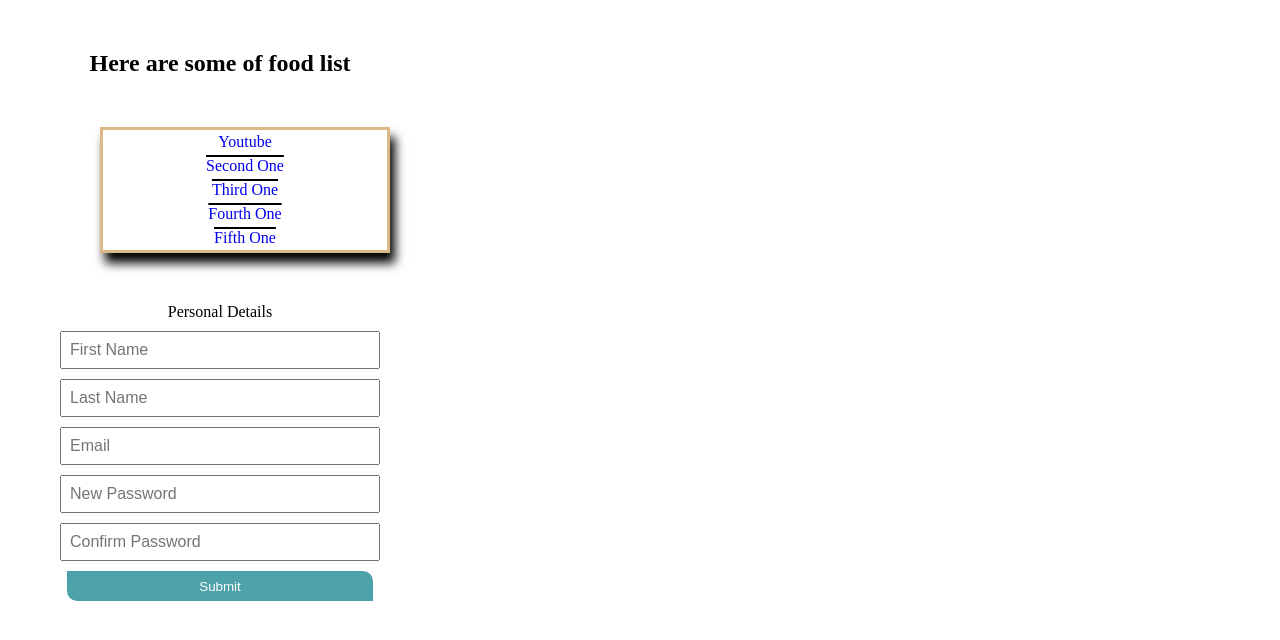
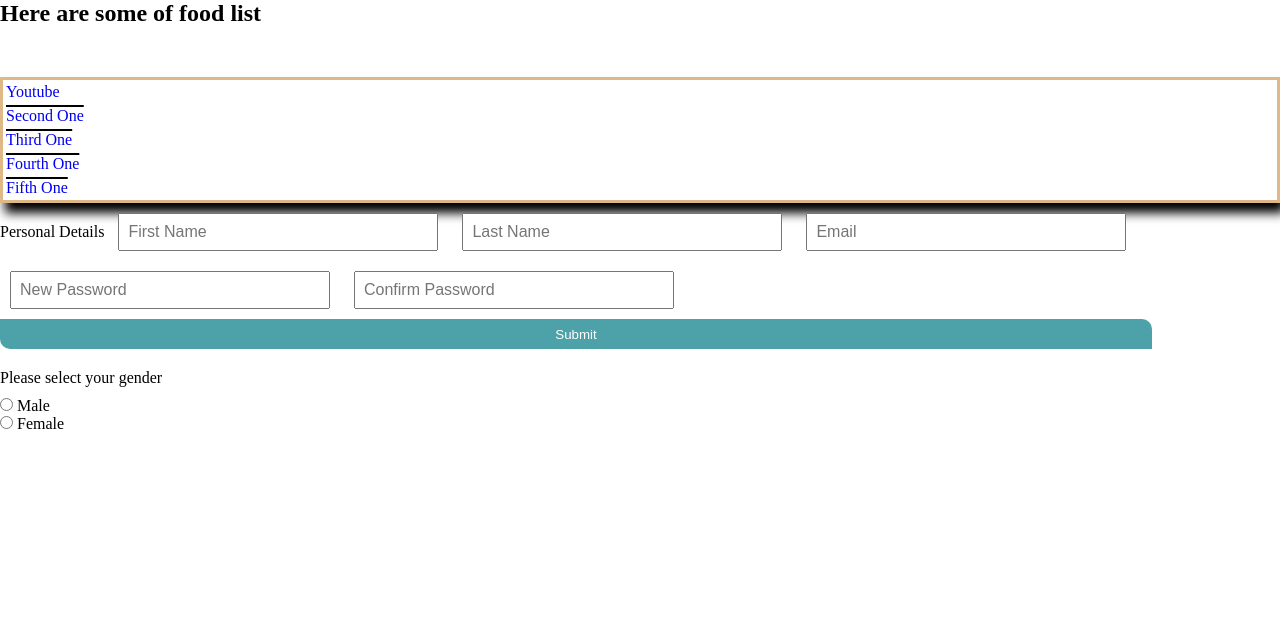
Before and after one commit to Ik-Riyad/html-and-css-practice, a plain HTML site: page index.html in a window 1280 px wide. Drawn offline with Linux system fonts and the light colour scheme.

Commit message:
some changes for update later

```diff
--- a/index.html
+++ b/index.html
@@ -11,9 +11,11 @@
 
 <body>
     <div class="container">
-        <label for="name"><h2>Here are some of food list</h2></label>
+        <label for="name">
+            <h2>Here are some of food list</h2>
+        </label>
         <div class="container2">
-            <ul >
+            <ul>
                 <li class="cd">
                     <a href="https://www.youtube.com/" target="_blank">Youtube</a>
                 </li>
@@ -32,16 +34,26 @@
             </ul>
         </div>
         <div class="fillup">
-            <form action="" class="lbl">
+            <form action="">
+                <div class="inp">
                     <label for="" class="">Personal Details</label>
                     <input type="text" placeholder="First Name" class="name">
                     <input type="text" placeholder="Last Name" class="name">
                     <input type="email" placeholder="Email" class="name">
                     <input type="password" placeholder="New Password" class="name">
                     <input type="password" placeholder="Confirm Password" class="name">
-
+                </div>
+                <button class="btn">Submit</button>
             </form>
-            <button class="btn">Submit</button>
+        </div>
+        <div class="gender" style="margin-top: 20px;">
+            <form action="">
+                <p style="padding-bottom: 10px;">Please select your gender</p>
+                <input type="radio" id="male" name="fav_language" value="Male">
+                <label for="male">Male</label><br>
+                <input type="radio" id="female" name="fav_language" value="Female">
+                <label for="female">Female</label>
+            </form>
         </div>
     </div>
 </body>
--- a/style/style.css
+++ b/style/style.css
@@ -4,17 +4,11 @@
     text-decoration: none;
 
 }
-.container{
-    margin: 50px;
-    text-align: center;
-    display: inline-block;
-}
+
 .container2{
-    margin-left: 50px;
     margin-top: 50px;
     border: 3px solid burlywood;
     box-shadow: 5px 10px 10px black;
-
 }
 
 li{
@@ -32,12 +26,9 @@ a:hover{
     text-decoration: none;
 }
 /* Centering the form in the container */
-.fillup{
-    margin-top: 50px;
 
-}
+
 .name{
-    display: block;
     margin: 10px;
     padding: 8px;
     width: 300px;
```
Lines whose indentation alone changed are shown as unchanged.
